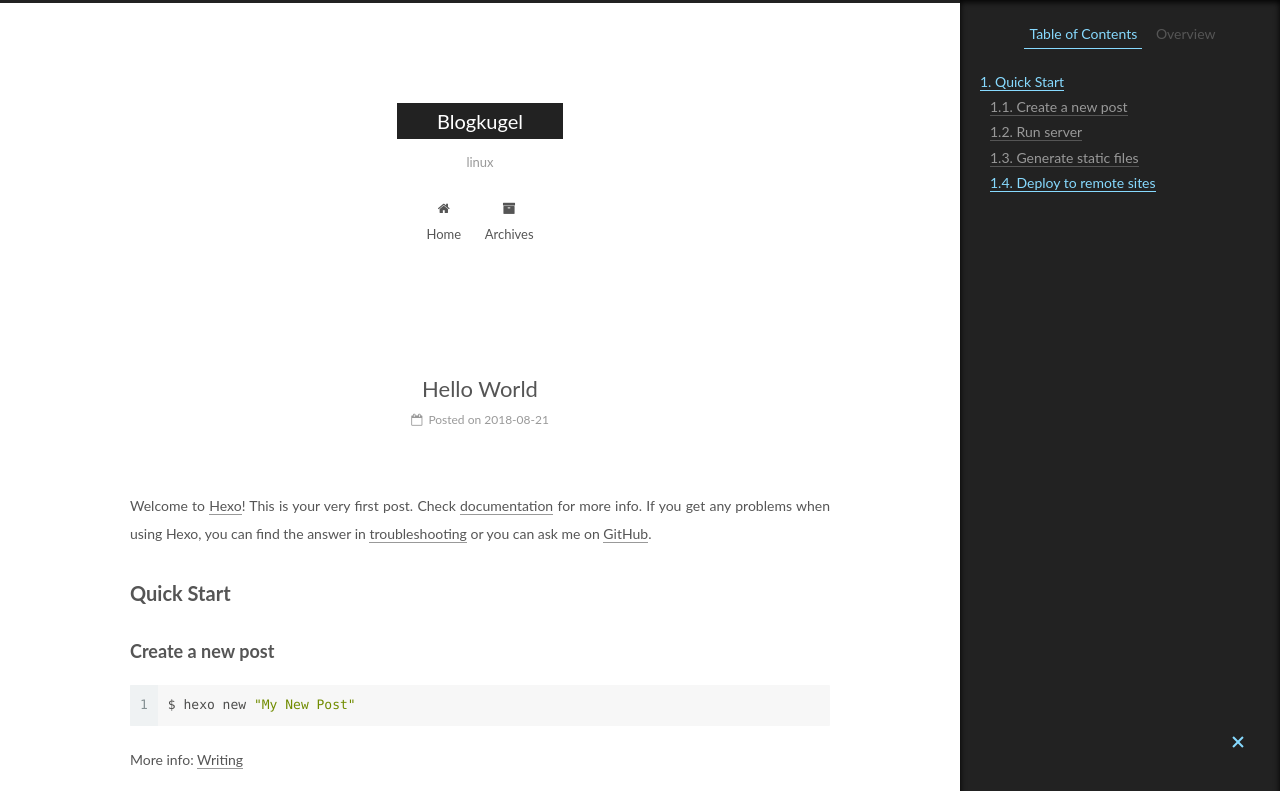
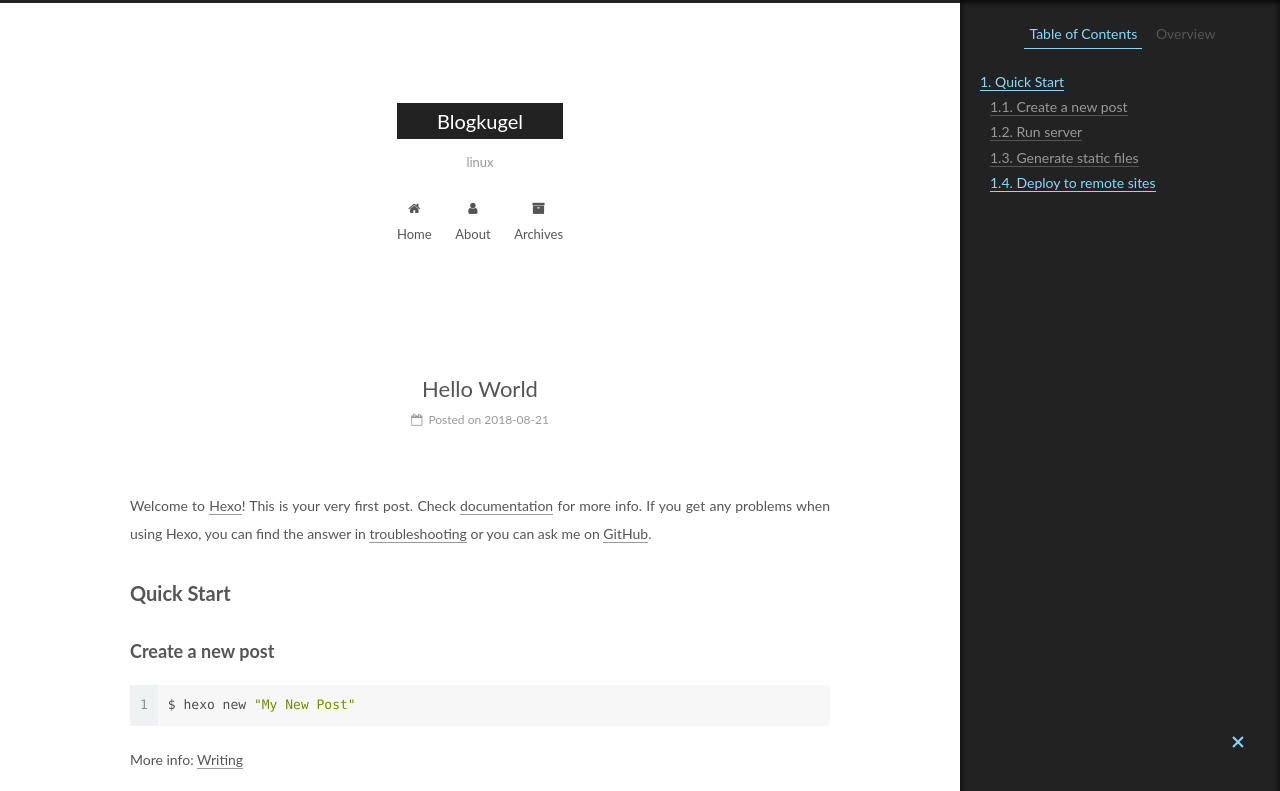
Before and after one commit to kugel163/kugel163.github.io, a plain HTML site: page 2018/08/21/hello-world/index.html in a window 1280 px wide. Shown: the top 791 px of the page. Drawn offline with Linux system fonts and the light colour scheme.

Commit message:
Site updated: 2018-08-21 15:58:03

```diff
--- a/2018/08/21/hello-world/index.html
+++ b/2018/08/21/hello-world/index.html
@@ -187,6 +187,16 @@
               <i class="menu-item-icon fa fa-fw fa-home"></i> <br />
 
             Home
+          </a>
+        </li>
+
+
+        <li class="menu-item menu-item-about">
+          <a href="/about/" rel="section">
+
+              <i class="menu-item-icon fa fa-fw fa-user"></i> <br />
+
+            About
           </a>
         </li>
 
```
Also changed, not shown: about/index.html (+10 -0 lines), archives/2018/08/index.html (+10 -0 lines), archives/2018/index.html (+10 -0 lines), archives/index.html (+10 -0 lines), categories/index.html (+10 -0 lines), index.html (+10 -0 lines), tags/index.html (+10 -0 lines).
